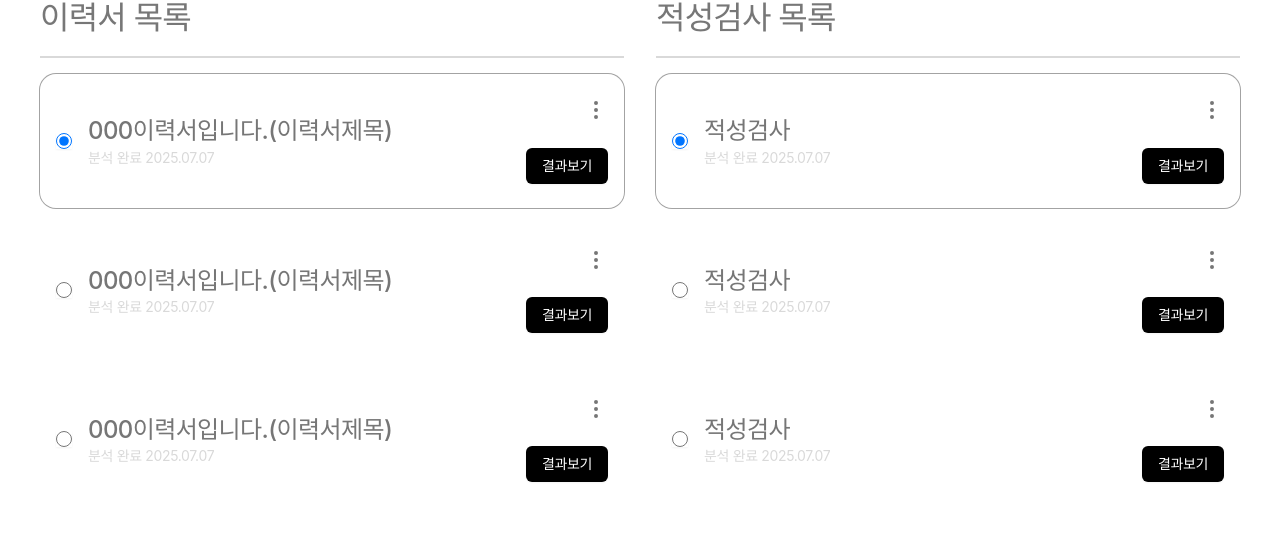
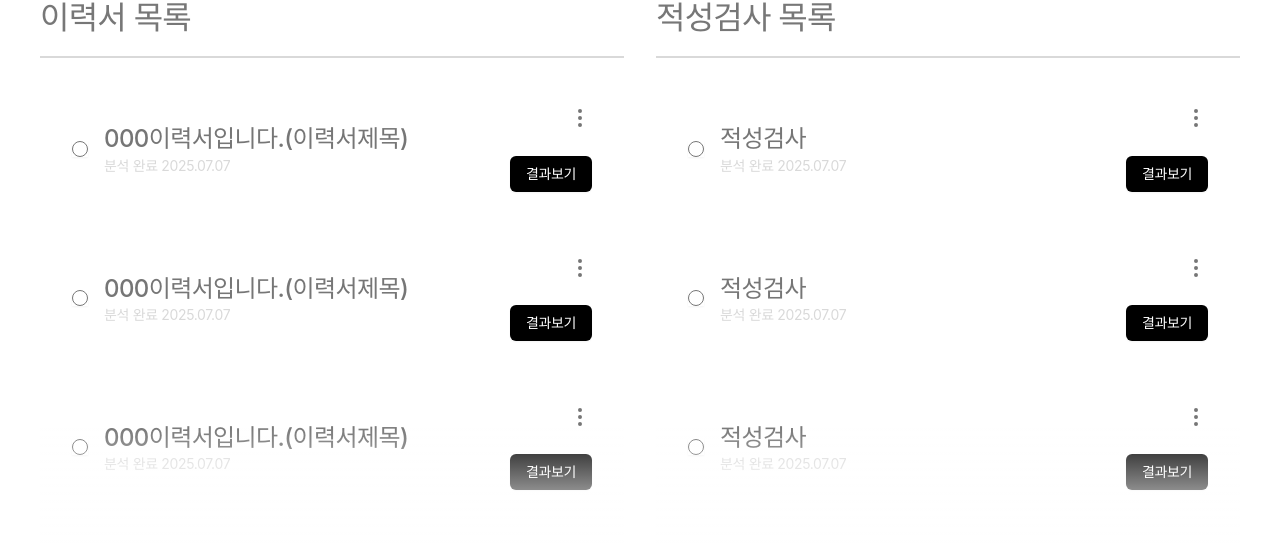
Before and after one commit to likelion-rocket-intern/frontend, a Next.js app: page /mypage in a window 1280 px wide. Shown: the part 406-952 px from the top of the page. Built offline with nearby package versions, Linux system fonts and the light colour scheme.

Commit message:
💄 Style: 이력서, 적성검사 목록 스크롤, 그라디언트 구현

```diff
--- a/src/sections/view/mypage-view.tsx
+++ b/src/sections/view/mypage-view.tsx
@@ -8,12 +8,7 @@ import clsx from "clsx";
 import { FormProvider, useForm } from "react-hook-form";
 
 export default function MypageView() {
-  const methods = useForm({
-    defaultValues: {
-      resume: 0, // 첫 번째 이력서 기본 선택
-      aptitude: 0,
-    },
-  });
+  const methods = useForm();
   const {
     reset,
     watch,
@@ -63,13 +58,13 @@ export default function MypageView() {
       <div className="flex gap-8 mb-[72px]">
         <FormProvider {...methods}>
           {/* 이력서 목록 */}
-          <section className="flex-1 flex flex-col gap-4">
+          <section className="relative flex-1 flex flex-col gap-4">
             <div className="border-b-2 border-[#D9D9D9] pb-4">
               <h2 className="title_1 text-[#777777]">이력서 목록</h2>
             </div>
-            <div className="space-y-4">
+            <div className="space-y-4 h-[470px] overflow-y-scroll px-4 py-2">
               {/* 이력서 아이템 */}
-              {[1, 2, 3].map((item, idx) => (
+              {[1, 2, 3, 4, 5].map((item, idx) => (
                 <FormField
                   key={idx}
                   control={methods.control}
@@ -117,16 +112,18 @@ export default function MypageView() {
                 />
               ))}
             </div>
+            {/* 밑에서부터 그라데이션 */}
+            <div className="absolute bottom-0 left-0 right-0 h-30 pointer-events-none bg-gradient-to-t from-white to-transparent" />
           </section>
 
           {/* 적성검사 목록 */}
-          <section className="flex-1 flex flex-col gap-4">
+          <section className="relative flex-1 flex flex-col gap-4">
             <div className="border-b-2 border-[#D9D9D9] pb-4">
               <h2 className="title_1 text-[#777777]">적성검사 목록</h2>
             </div>
-            <div className="space-y-4">
+            <div className="space-y-4 h-[470px] overflow-y-scroll px-4 py-2">
               {/* 적성검사 아이템 */}
-              {[1, 2, 3].map((item, idx) => (
+              {[1, 2, 3, 4, 5].map((item, idx) => (
                 <FormField
                   key={idx}
                   control={methods.control}
@@ -172,6 +169,8 @@ export default function MypageView() {
                 />
               ))}
             </div>
+            {/* 밑에서부터 그라데이션 */}
+            <div className="absolute bottom-0 left-0 right-0 h-30 pointer-events-none bg-gradient-to-t from-white to-transparent" />
           </section>
         </FormProvider>
       </div>
```
